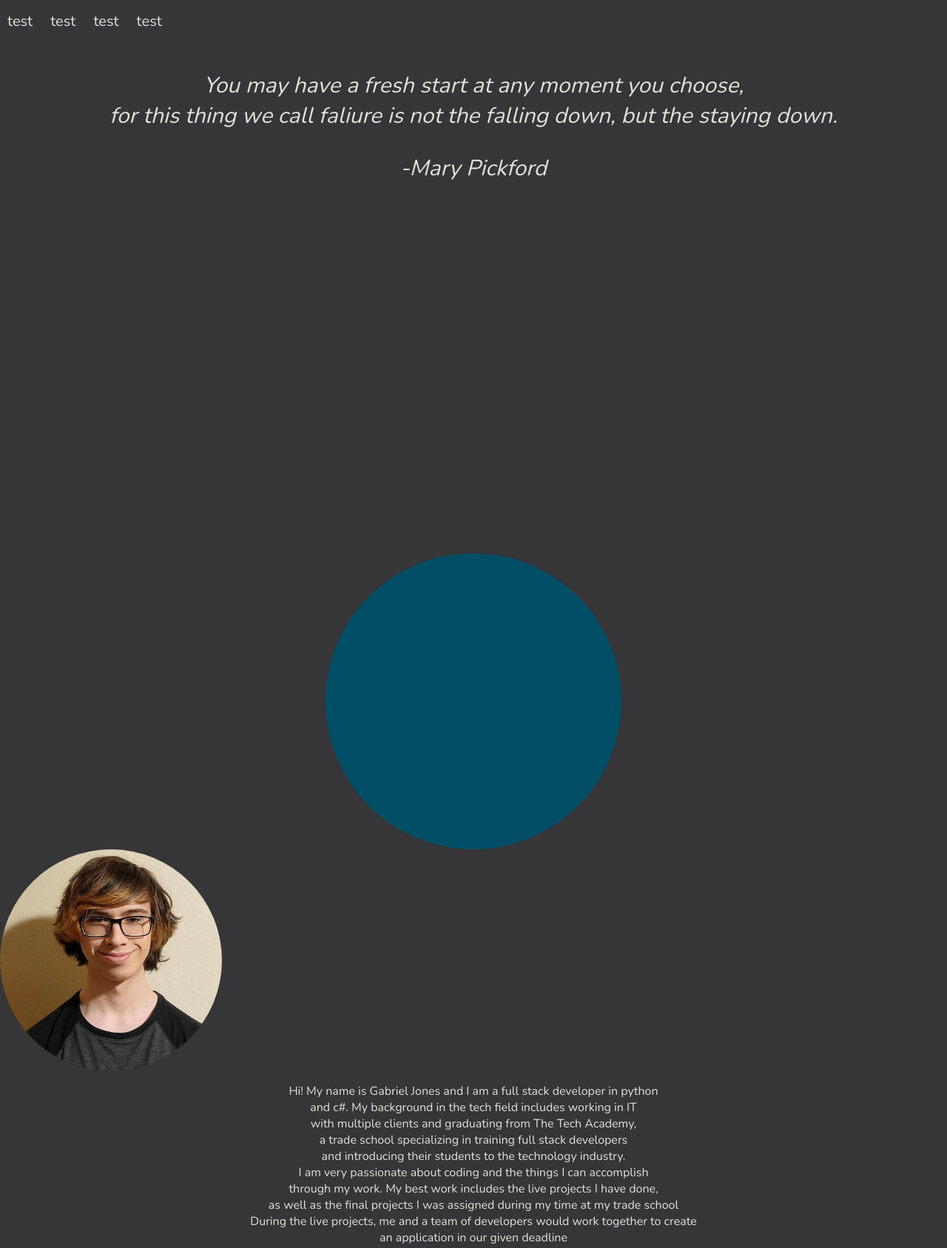
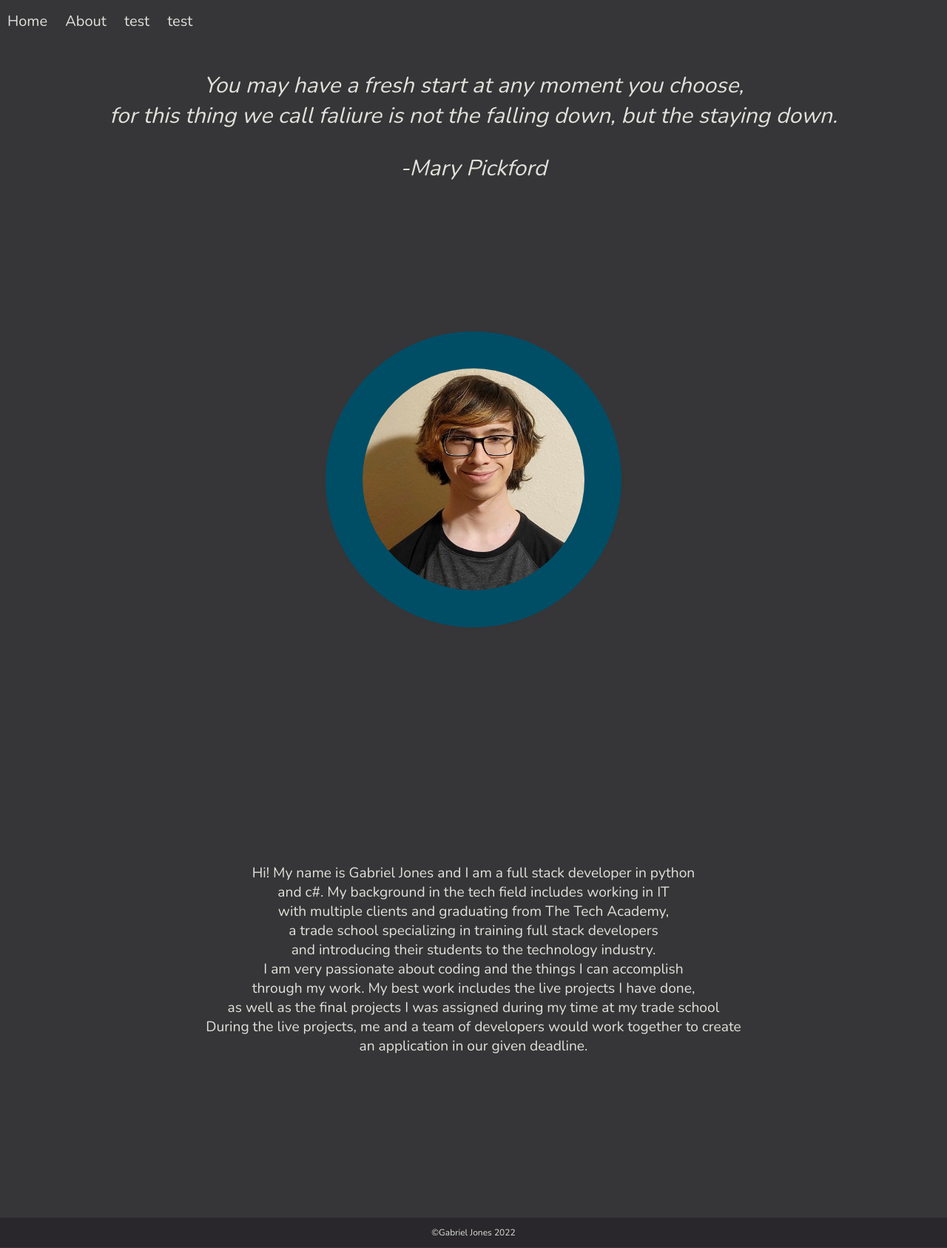
Before and after one commit to Gabriel-Jones-code/Gabriel-Jones-Code.github.io, a plain HTML site: page index.html in a window 1280 px wide. Shown: the top 1687 px of the page at 74% size. Drawn offline with nearby package versions, Linux system fonts and the light colour scheme.

Commit message:
done for now

```diff
--- a/index.html
+++ b/index.html
@@ -14,8 +14,8 @@
         <div id="home"></div>
         <!--Nav-->
         <nav class="navbar">
-            <a href="#home">test</a>
-            <a href="#about">test</a>
+            <a href="#home">Home</a>
+            <a href="#about">About</a>
             <a href="">test</a>
             <a href="">test</a>
         </nav>
@@ -31,8 +31,9 @@
 
         <!--About-->
         <div class="piccon">
-            <a class="piccir"></a>
+            <a class="piccir">
             <img src="images/20211015_221650.jpg">
+            </a>
         </div>
         <div class="about">
             <p id="about">Hi! My name is Gabriel Jones and I am a full stack developer in python<br>
@@ -44,7 +45,7 @@
                 through my work. My best work includes the live projects I have done, <br>
                 as well as the final projects I was assigned during my time at my trade school<br>
                 During the live projects, me and a team of developers would work together to create <br>
-                an application in our given deadline</p>
+                an application in our given deadline.</p>
         </div>
         <!--End About-->
 
--- a/style.css
+++ b/style.css
@@ -46,13 +46,13 @@ body {
 .piccon {
     position: relative;
     display: block;
-    margin-top: 500px;
+    margin-top: 200px;
     width: 100%;
     height: 900px;
 }
 
 .piccir {
-    display: inherit;
+    display: block;
     background-color: #004D66;
     border-radius: 500px;
     text-align: center;
@@ -66,10 +66,12 @@ body {
 }
 
 .piccon img{
-    display: inherit;
+    display: block;
     position: relative;
     max-width: 300px;
     max-height: 300px;
+    top: 50px;
+    left: 50px;
     border-radius: 500px;
     animation-fill-mode: both;
     animation-name: open;
@@ -84,7 +86,8 @@ body {
     margin: 0px, auto;
     color: #E0E2DB;
     text-align: center;
-    bottom: 200px
+    bottom: 200px;
+    font-size: larger;
 }
 
 /*footer*/
```
